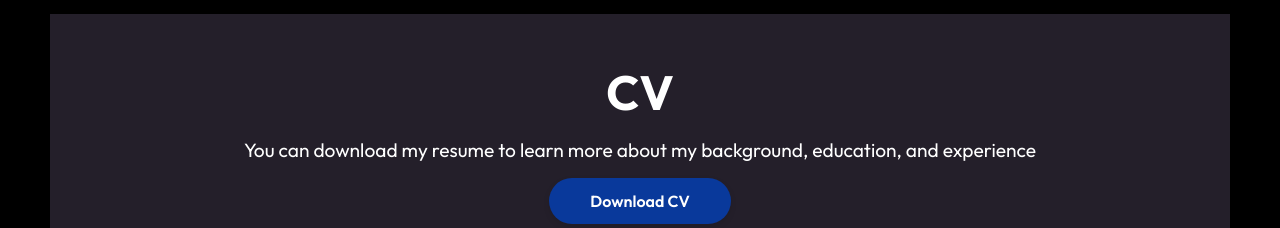
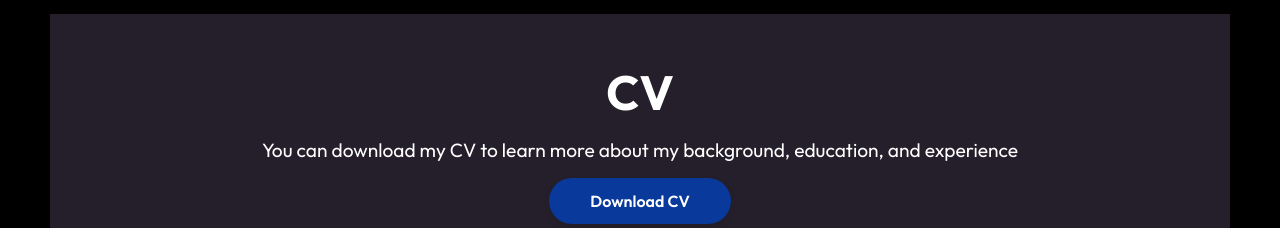
Before and after one commit to sabria23/Portfolio, a React (Vite) app: page / in a window 1280 px wide. Shown: the part 3200-3428 px from the top of the page. Built offline with nearby package versions, Linux system fonts and the light colour scheme.

Commit message:
edit text

```diff
--- a/src/pages/about/About.jsx
+++ b/src/pages/about/About.jsx
@@ -83,7 +83,7 @@ export default function About() {
                        <section className="resume-section">
                             <div className="cv-download">
                                 <h2 className="resume-title">CV</h2>
-                                <p className="resume-para">You can download my resume to learn more about my background, education, and experience</p>
+                                <p className="resume-para">You can download my CV to learn more about my background, education, and experience</p>
                                 <a href={CV} download="Sabrina_Altahrawi_CV.pdf" className="cv-button">Download CV</a>
                             </div>
                        </section>
```
